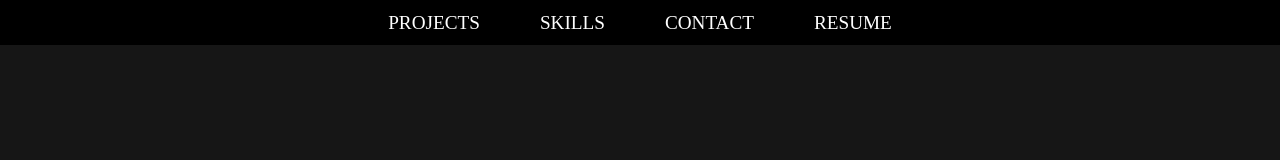
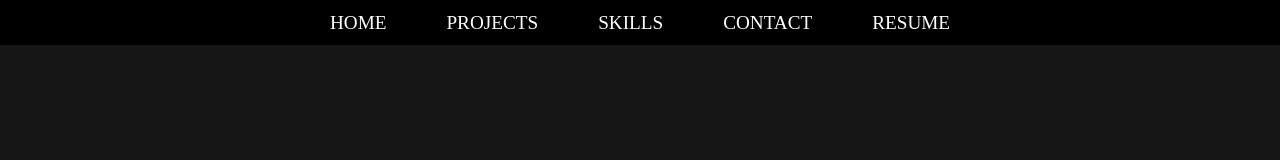
Before and after one commit to Sbadino/myWebsite, a website: page views/home.html in a window 1280 px wide. Drawn offline with Linux system fonts and the light colour scheme; files that its build step writes are made by us from their sources; files whose address does not match are found by name.

Commit message:
Added Home link menu

```diff
--- a/views/home.html
+++ b/views/home.html
@@ -17,6 +17,9 @@
       <a href="#" class="nav-branding">SB</a>
       <div></div>
       <ul class="nav-menu">
+        <li class="nav-item">
+          <a href="#" class="nav-link">Home</a>
+        </li>
         <li class="nav-item">
           <a href="#" class="nav-link">Projects</a>
         </li>
```
